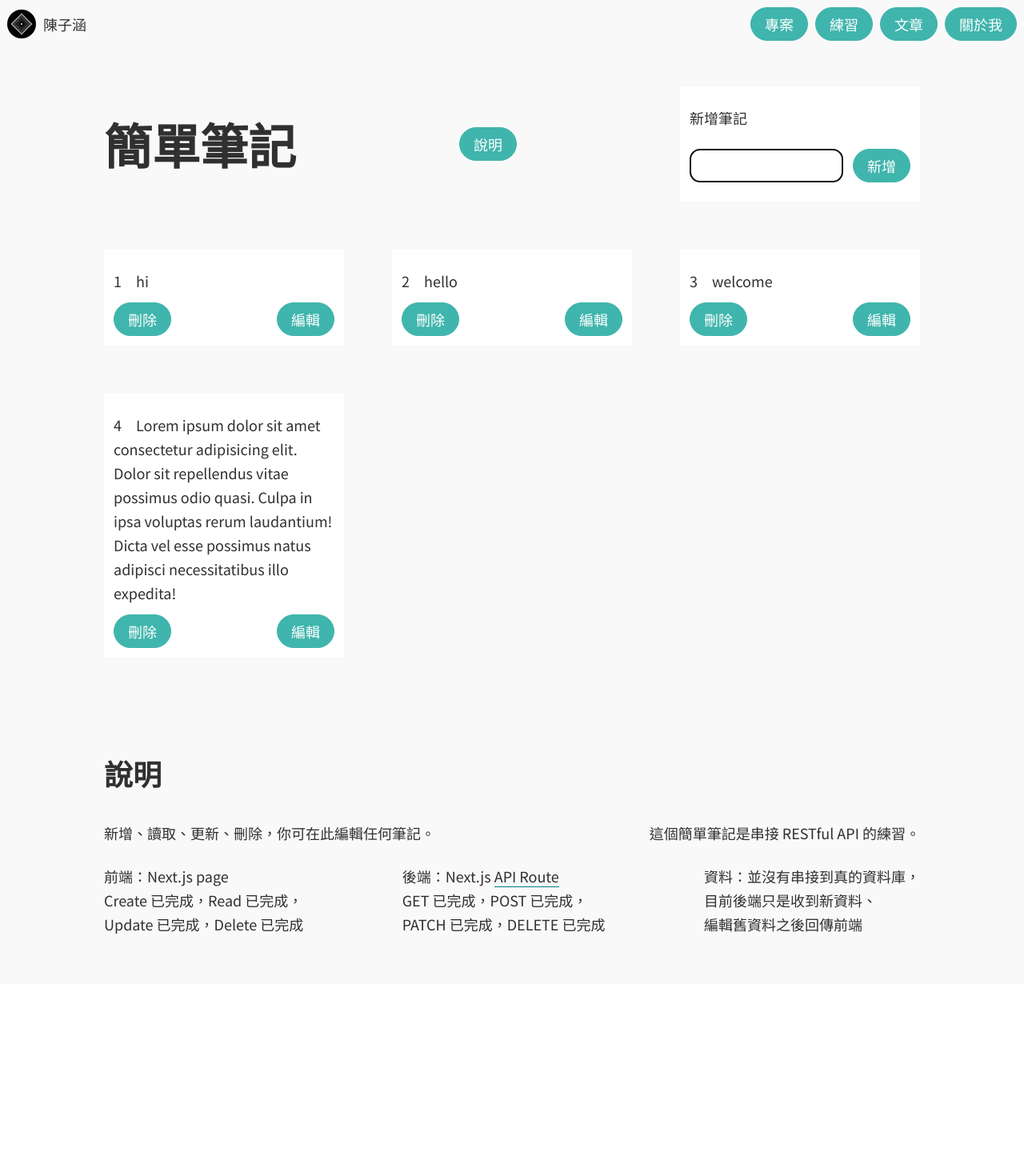
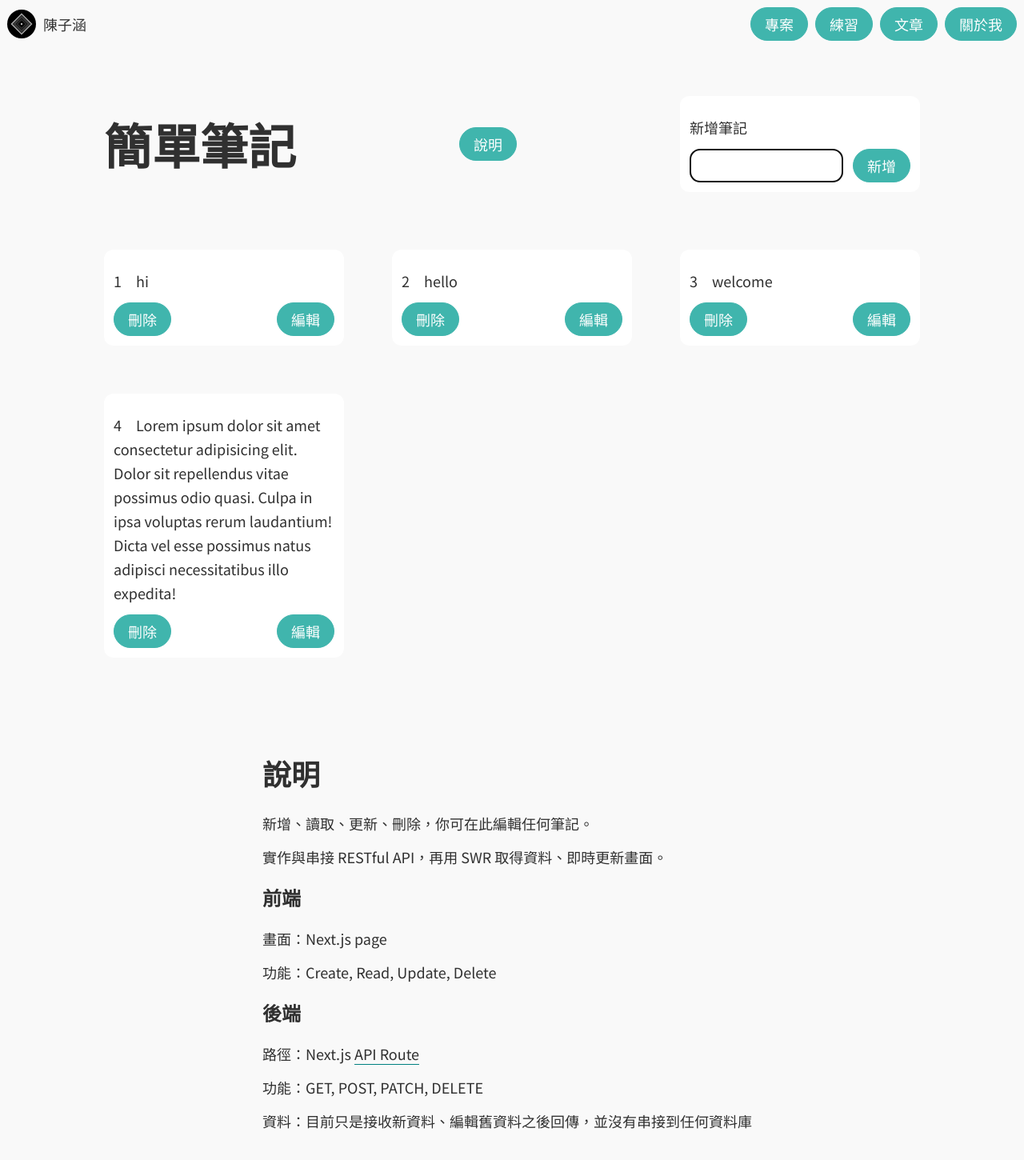
Before and after one commit to TzuHanChen/personal-website-old, a Next.js app: page /simple-note in a window 1280 px wide. Shown: the top 1450 px of the page at 80% size. Before the commit the page ends 1230 px from the top, so only its background shows below. Built offline with nearby package versions, Linux system fonts and the light colour scheme.

Commit message:
1.0.0 finished

```diff
--- a/package.json
+++ b/package.json
@@ -1,6 +1,6 @@
 {
   "name": "personal-website",
-  "version": "0.1.0",
+  "version": "1.0.0",
   "private": true,
   "scripts": {
     "dev": "next dev",
--- a/src/design-tokens/utilities.module.scss
+++ b/src/design-tokens/utilities.module.scss
@@ -5,6 +5,9 @@
 
 .circle {
 	border-radius: 50%;
+}
+.bdrd12 {
+	border-radius: 12px;
 }
 
 .jcsb {
@@ -21,15 +24,15 @@
 .mr12 {
 	margin-right: 12px;
 }
+.mb12 {
+	margin-bottom: 12px;
+}
 .p12 {
 	padding: 12px;
 }
 
 .inputText {
-	margin-top: 12px;
-	margin-bottom: 12px;
 	max-width: 192px;
-	// max-width: 100%;
 	min-height: 42px;
 	padding: 3px 12px;
 	font-size: 18px;
--- a/src/pages/simple-note.tsx
+++ b/src/pages/simple-note.tsx
@@ -3,6 +3,7 @@ import { useState } from 'react'
 import SEO from '@/lib/seo'
 import Text from '@/components/text'
 import Button from '@/components/button'
+import TextSection from '@/layouts/text-section'
 import GridSection, { Grid } from '@/layouts/grid-section'
 import styles from '@/design-tokens/utilities.module.scss'
 
@@ -21,14 +22,12 @@ function CreateNote({ mutate }: { mutate: any }) {
 	}
 
 	return (
-		<div className={`${styles.bgcw} ${styles.p12}`}>
+		<div className={`${styles.bgcw} ${styles.p12} ${styles.bdrd12}`}>
 			<Text>新增筆記</Text>
-			<div className={styles.jcsb}>
-				<input type="text" value={text} autoFocus
-					onChange={(e) => setText(e.target.value)}
-					className={`${styles.inputText} ${styles.mr12}`} />
-				<Button onClick={handleCreate}>新增</Button>
-			</div>
+			<input type="text" value={text} autoFocus
+				onChange={(e) => setText(e.target.value)}
+				className={`${styles.inputText} ${styles.mr12}`} />
+			<Button onClick={handleCreate}>新增</Button>
 		</div>
 	)
 }
@@ -49,7 +48,7 @@ function UpdateNote({ id, mutate, setControl }:
 	return (
 		<>
 			<Text>編輯筆記</Text>
-			<div className={styles.jcsb}>
+			<div className={`${styles.jcsb} ${styles.mb12}`}>
 				<input type="text" value={text} autoFocus
 					onChange={(e) => setText(e.target.value)}
 					className={styles.inputText} />
@@ -119,7 +118,7 @@ function Notes({ data, error, isLoading, mutate }:
 		return data.map((item: { id: number, text: string; }) => {
 			return (
 				<div key={item.id}
-					className={`${styles.bgcw} ${styles.p12}`}>
+					className={`${styles.bgcw} ${styles.p12} ${styles.bdrd12}`}>
 					<Text>{item.id}　{item.text}</Text>
 					<ControlArea id={item.id} mutate={mutate} />
 				</div>
@@ -130,6 +129,27 @@ function Notes({ data, error, isLoading, mutate }:
 	}
 }
 
+function Info() {
+	return (
+		<TextSection id="info">
+			<Text type="h2">說明</Text>
+			<Text>新增、讀取、更新、刪除，你可在此編輯任何筆記。</Text>
+			<Text>實作與串接 RESTful API，再用 SWR 取得資料、即時更新畫面。</Text>
+
+			<Text type="h3">前端</Text>
+			<Text>畫面：Next.js page</Text>
+			<Text>功能：Create, Read, Update, Delete</Text>
+
+			<Text type="h3">後端</Text>
+			<Text>路徑：Next.js{' '}
+				<Text type="link" href="/api/simple-note" newtab>API Route</Text>
+			</Text>
+			<Text>功能：GET, POST, PATCH, DELETE</Text>
+			<Text>資料：目前只是接收新資料、編輯舊資料之後回傳，並沒有串接到任何資料庫</Text>
+		</TextSection>
+	)
+}
+
 export default function MiniNote() {
 	const { data, error, isLoading, mutate } = GetData();
 
@@ -138,7 +158,7 @@ export default function MiniNote() {
 			<SEO title="陳子涵 | 簡單筆記"
 				description="新增、讀取、更新、刪除，你可在此編輯任何筆記"
 				url="/mini-note"
-				image="/images/in-progress.png" />
+				image="/images/simple-note.png" />
 
 			<main>
 				<GridSection>
@@ -153,28 +173,7 @@ export default function MiniNote() {
 					</Grid>
 				</GridSection>
 
-				<GridSection id="info">
-					<Text type="h2">說明</Text>
-					<div className={styles.jcsb}>
-						<Text>新增、讀取、更新、刪除，你可在此編輯任何筆記。</Text>
-						<Text>這個簡單筆記是串接 RESTful API 的練習。</Text>
-					</div>
-					<div className={styles.jcsb}>
-						<Text>前端：Next.js page<br />
-							Create 已完成，Read 已完成，<br />
-							Update 已完成，Delete 已完成
-						</Text>
-						<Text>後端：Next.js{' '}
-							<Text type="link" href="/api/simple-note" newtab>API Route</Text><br />
-							GET 已完成，POST 已完成，<br />
-							PATCH 已完成，DELETE 已完成
-						</Text>
-						<Text>資料：並沒有串接到真的資料庫，<br />
-							目前後端只是收到新資料、<br />
-							編輯舊資料之後回傳前端
-						</Text>
-					</div>
-				</GridSection>
+				<Info />
 			</main>
 		</>
 	)
```
Also changed, not shown: src/pages/index.tsx (+5 -2 lines).
